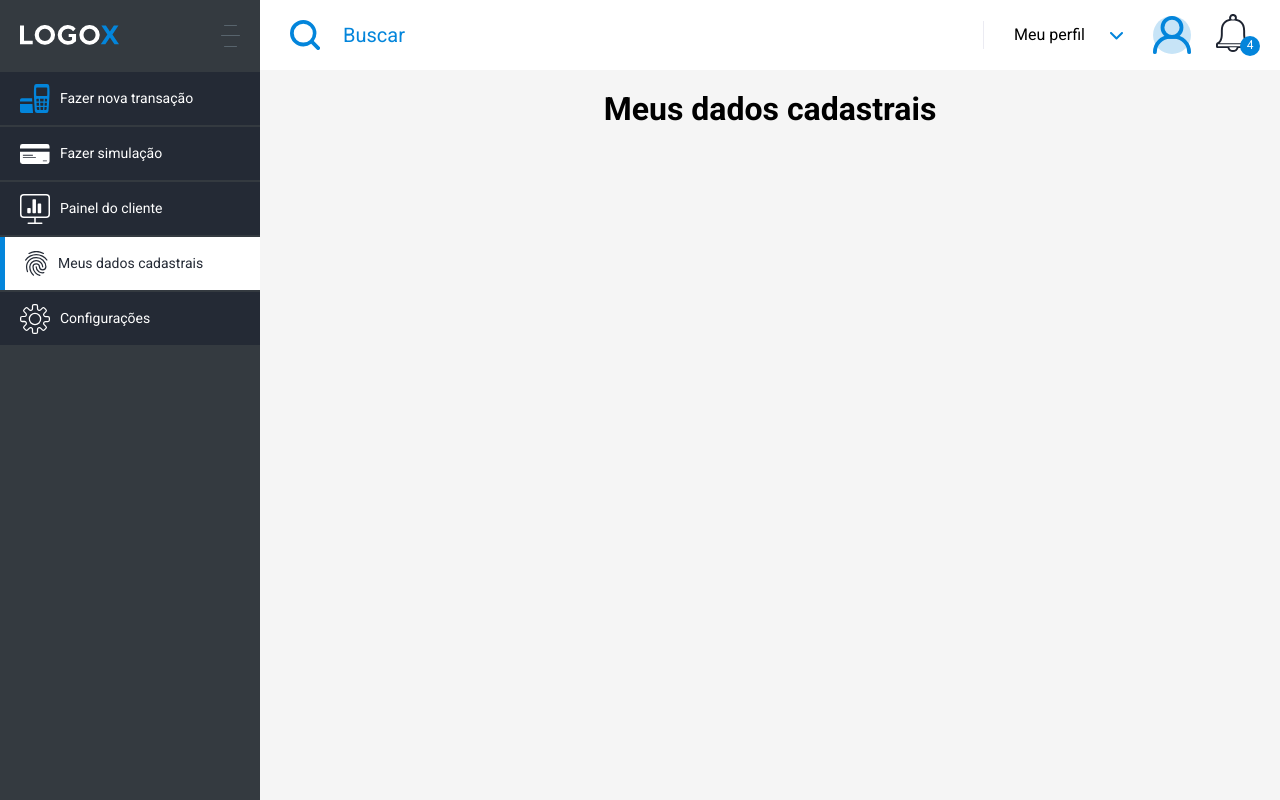
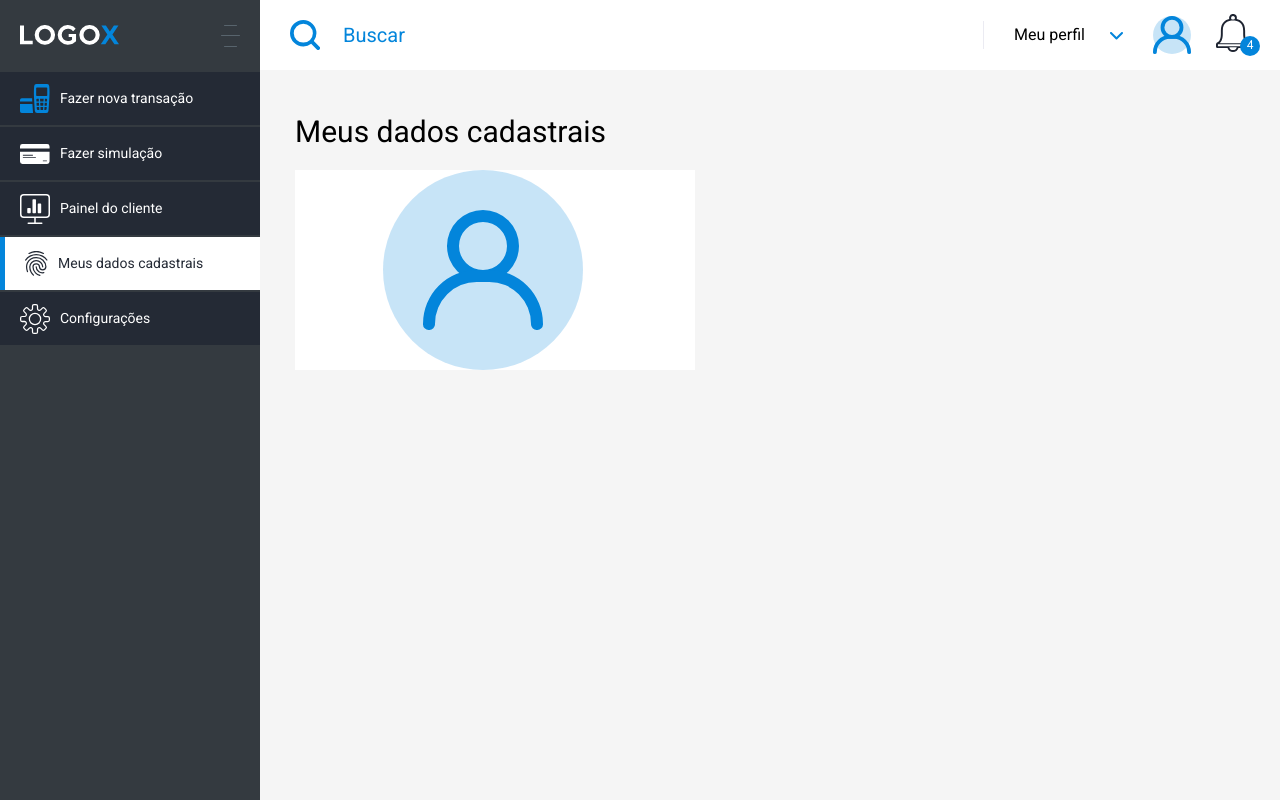
Before and after one commit to mmakarios/logox-vue, a Vue app: page / in a window 1280 px wide. Built offline with nearby package versions, Linux system fonts and the light colour scheme.

Commit message:
Add refactored profile photo to body

```diff
--- a/src/App.scss
+++ b/src/App.scss
@@ -9,9 +9,13 @@
 }
 
 #app {
-  text-align: center;
   font-family: 'Roboto', sans-serif;
   display: flex;
+
+  h1 {
+    font-size: 30px;
+    font-weight: normal;
+  }
 
   ul {
     list-style: none;
--- a/src/components/HeaderProfile.vue
+++ b/src/components/HeaderProfile.vue
@@ -9,11 +9,7 @@
         alt="">
     </div>
 
-    <div class="profile-icon">
-      <img
-        src="../assets/icons/profile.svg"
-        alt="profile">
-    </div>
+    <profile-photo/>
 
     <div class="notifications">
       <img
@@ -27,8 +23,13 @@
 </template>
 
 <script>
+import ProfilePhoto from './ProfilePhoto';
+
 export default {
-  name: 'HeaderProfile'
+  name: 'HeaderProfile',
+  components: {
+    ProfilePhoto
+  }
 };
 </script>
 
@@ -52,16 +53,6 @@ export default {
     }
   }
 
-  .profile-icon {
-    display: flex;
-    justify-content: center;
-    width: 38px;
-    height: 38px;
-    background-color: rgba(3, 133, 219, 0.22);
-    border-radius: 50%;
-    margin-right: 25px;
-    cursor: pointer;
-  }
   .notifications {
     position: relative;
     cursor: pointer;
--- /dev/null
+++ b/src/components/ProfilePhoto.vue
@@ -0,0 +1,40 @@
+<template>
+  <div :class="[{large}, 'profile-photo']">
+    <img
+      src="../assets/icons/profile.svg"
+      alt="profile">
+  </div>
+</template>
+
+<script>
+export default {
+  name: 'ProfilePhoto',
+  props: {
+    large: {
+      type: Boolean,
+      default: false
+    }
+  }
+};
+</script>
+
+<style lang="scss" scoped>
+.profile-photo {
+  display: flex;
+  justify-content: center;
+  width: 38px;
+  height: 38px;
+  background-color: rgba(3, 133, 219, 0.22);
+  border-radius: 50%;
+  margin-right: 25px;
+  cursor: pointer;
+
+  &.large {
+    width: 200px;
+    height: 200px;
+    img {
+      width: 120px;
+    }
+  }
+}
+</style>
--- a/src/components/UserData.vue
+++ b/src/components/UserData.vue
@@ -1,14 +1,23 @@
 <template>
-  <div>
+  <div class="user-data">
     <h1>Meus dados cadastrais</h1>
+    <user-data-menu/>
   </div>
 </template>
 
 <script>
+import UserDataMenu from './UserDataMenu';
+
 export default {
-  name: 'UserData'
+  name: 'UserData',
+  components: {
+    UserDataMenu
+  }
 };
 </script>
 
 <style lang="scss" scoped>
+.user-data {
+  padding: 25px 35px;
+}
 </style>
--- /dev/null
+++ b/src/components/UserDataMenu.vue
@@ -0,0 +1,26 @@
+<template>
+  <div class="user-data-menu">
+    <profile-photo large/>
+  </div>
+</template>
+
+<script>
+import ProfilePhoto from './ProfilePhoto';
+
+export default {
+  name: 'UserDataMenu',
+  components: {
+    ProfilePhoto
+  }
+};
+</script>
+
+<style lang="scss" scoped>
+.user-data-menu {
+  max-width: 400px;
+  background-color: #fff;
+  display: flex;
+  flex-direction: column;
+  align-items: center;
+}
+</style>
```
